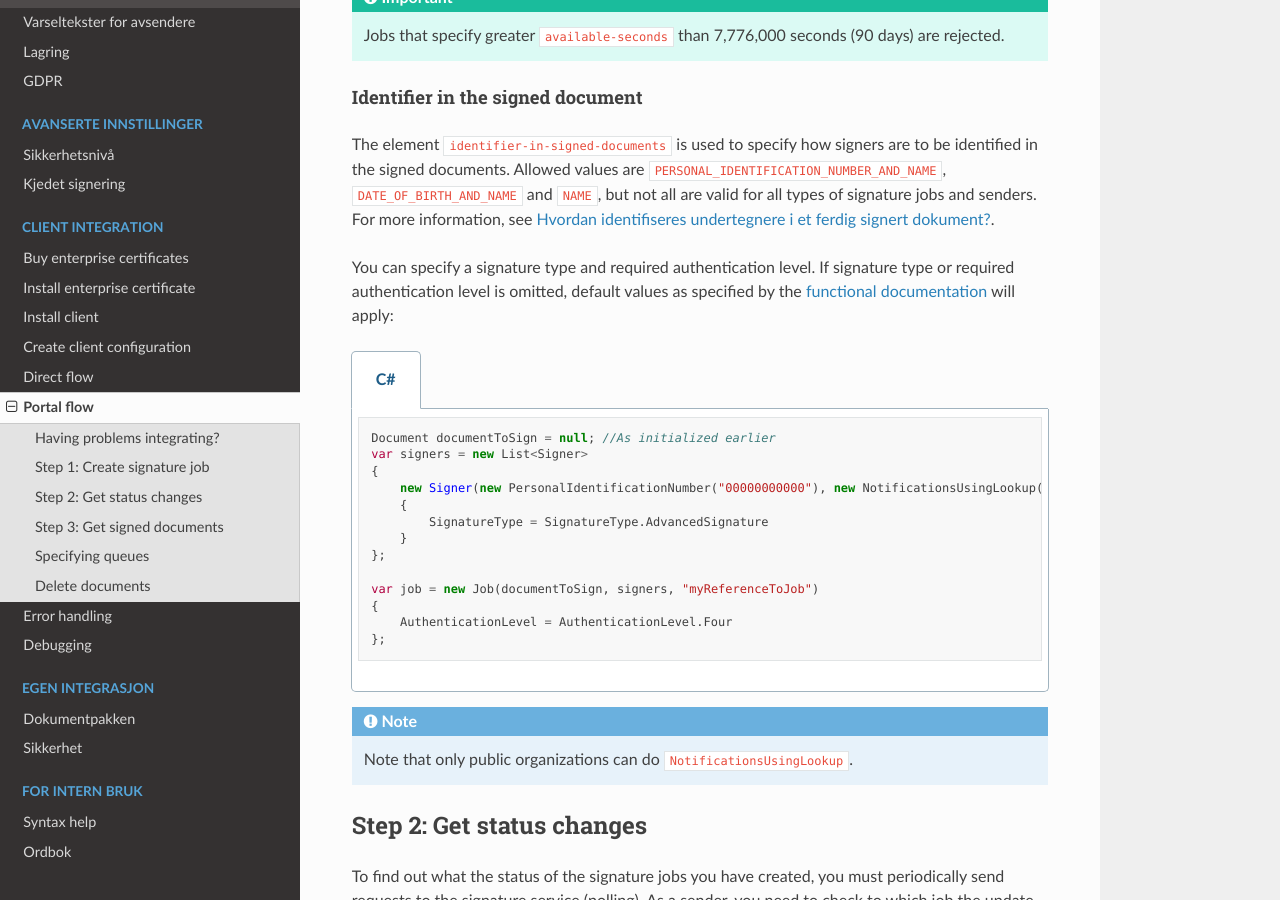
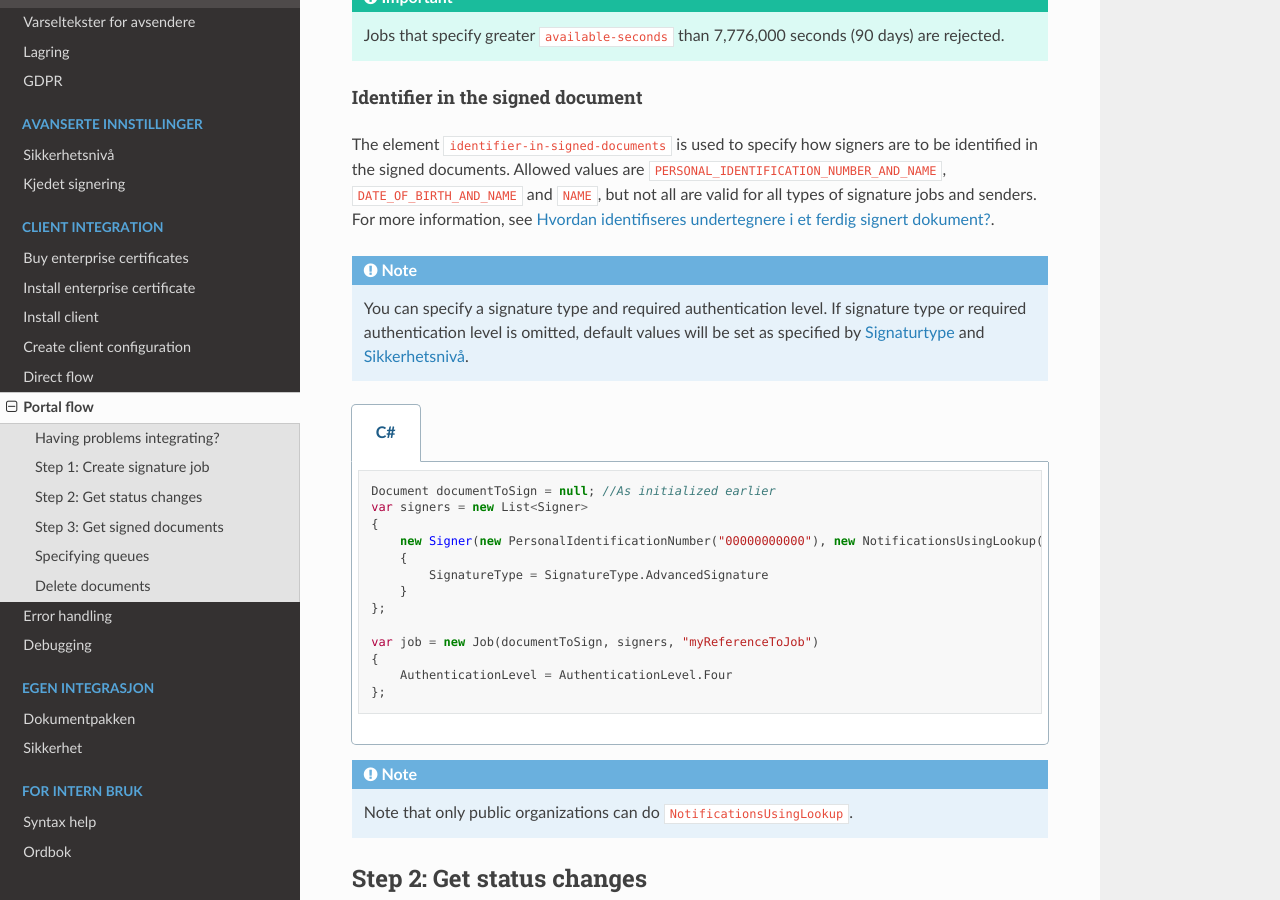
Before and after one commit to ramonarellano/signering-docs, a Sphinx documentation site: the page built from source/client-integration/portal-flow.rst, in a window 1280 px wide and 900 px high, scrolled down 3374 px. Built offline with Sphinx 7.4.7 and the Read the Docs theme 2.0.0, drawn with Linux system fonts in a browser that asks for light colours.

Commit message:
Fikser lenker som tidligere gikk til funksjonell dokumentasjon

```diff
--- a/source/client-integration/direct-flow.rst
+++ b/source/client-integration/direct-flow.rst
@@ -140,7 +140,7 @@ Step 1: Create signature job
             </direct-signature-job-manifest>
 
 
-You can specify a  signature type and required authentication level. If signature type or required authentication level is omitted, default values as specified by the `functional documentation <http://digipost.github.io/signature-api-specification/v1.0/#signaturtype>`_ will apply:
+..  NOTE:: You can specify a  signature type and required authentication level. If signature type or required authentication level is omitted, default values will be set as specified by :ref:`signaturtype` and :ref:`sikkerhetsnivå`.
 
 ..  tabs::
 
--- a/source/client-integration/portal-flow.rst
+++ b/source/client-integration/portal-flow.rst
@@ -331,7 +331,7 @@ Identifier in the signed document
 The element ``identifier-in-signed-documents`` is used to specify how signers are to be identified in the signed documents. Allowed values are ``PERSONAL_IDENTIFICATION_NUMBER_AND_NAME``, ``DATE_OF_BIRTH_AND_NAME`` and ``NAME``, but not all are valid for all types of signature jobs and senders. For more information, see :ref:`identifisereUndertegnere`.
 
 
-You can specify a  signature type and required authentication level. If signature type or required authentication level is omitted, default values as specified by the `functional documentation <http://digipost.github.io/signature-api-specification/v1.0/#signaturtype>`_ will apply:
+..  NOTE:: You can specify a  signature type and required authentication level. If signature type or required authentication level is omitted, default values will be set as specified by :ref:`signaturtype` and :ref:`sikkerhetsnivå`.
 
 ..  tabs::
 
```
